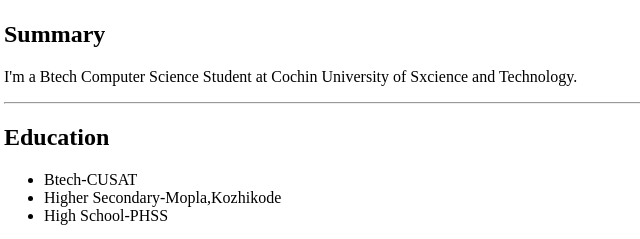
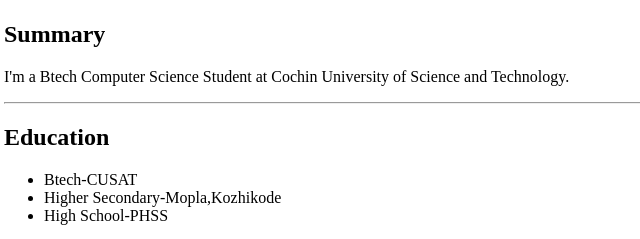
Before and after one commit to narthanababy/html.Profile, a plain HTML site: page index.html in a window 1280 px wide. Shown: the part 283-522 px from the top of the page, 4-644 px from the left. Drawn offline with Linux system fonts and the light colour scheme.

Commit message:
Update index.html

```diff
--- a/index.html
+++ b/index.html
@@ -7,7 +7,7 @@
     <img src="IMG_3543.jpg" alt=""  height="200">
 
     <h2>Summary</h2>
-    <p>I'm a Btech Computer Science Student at Cochin University of Sxcience and Technology.
+    <p>I'm a Btech Computer Science Student at Cochin University of Science and Technology.
     </p>
     <hr/>
     <h2>Education</h2>
```
